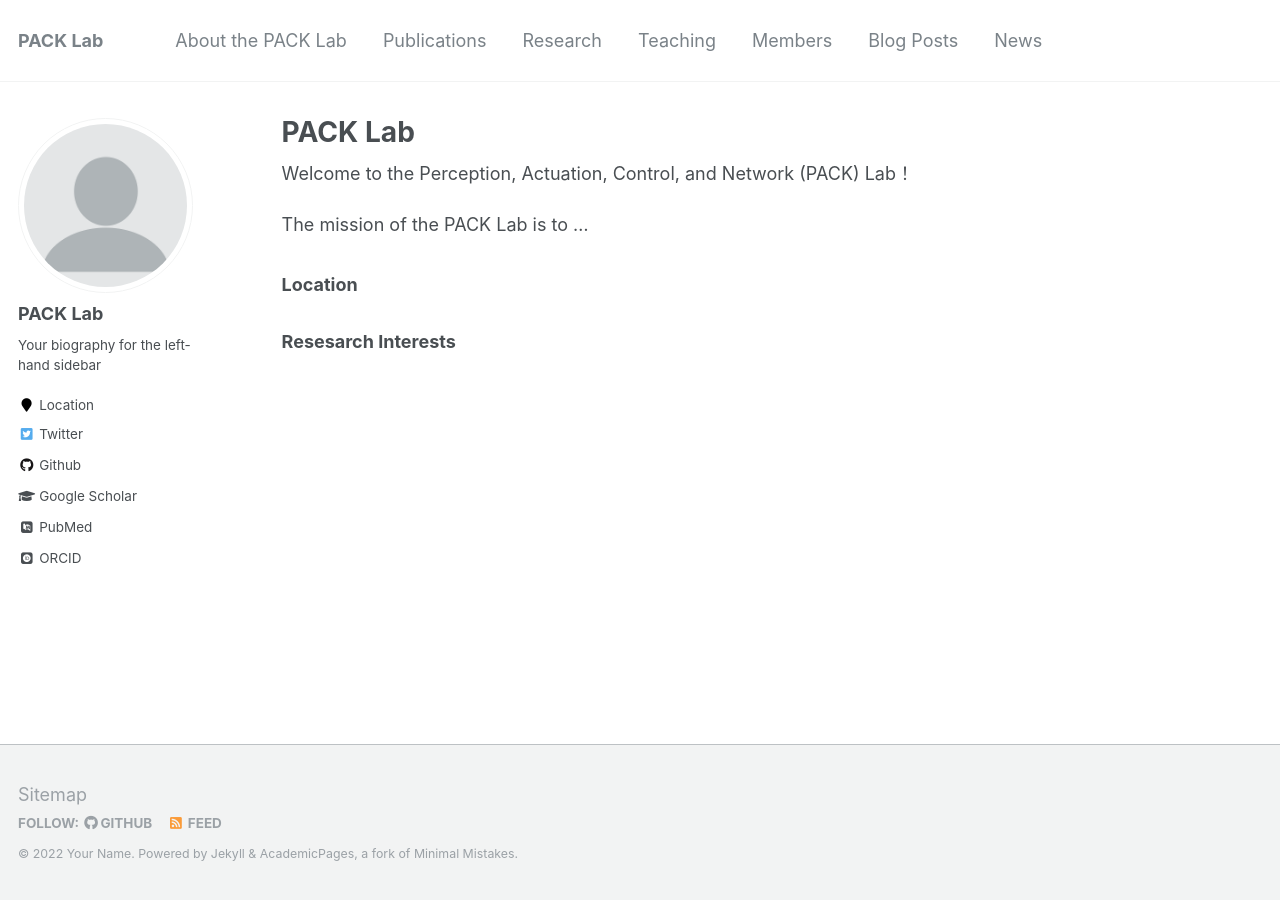
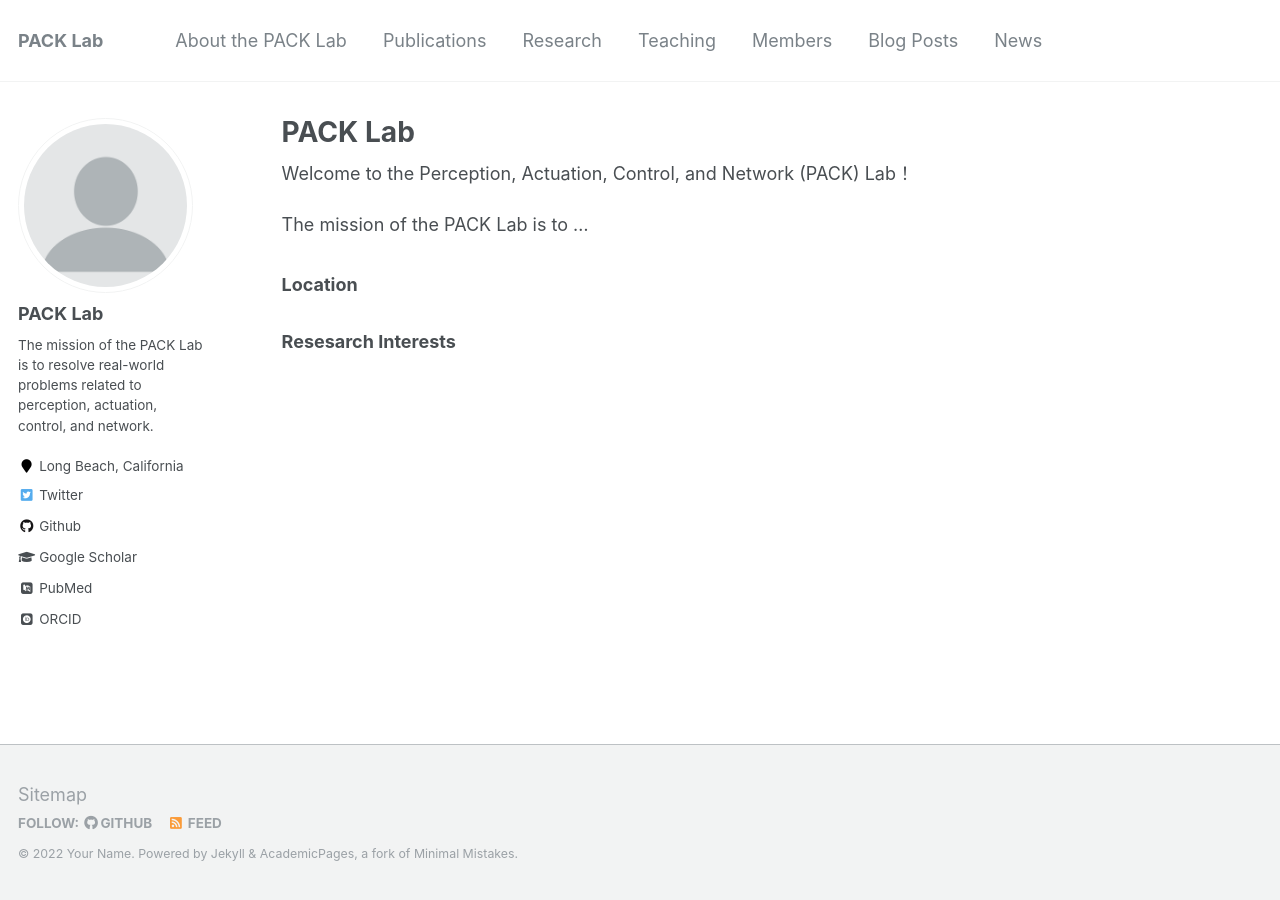
Before and after one commit to pack-lab/pack-lab.github.io, a Jekyll site: the page built from _pages/about.md, in a window 1280 px wide. Built offline with Jekyll 4.4.1, drawn with Linux system fonts in a browser that asks for light colours; some web fonts are replaced.

Commit message:
Update _config.yml

```diff
--- a/_config.yml
+++ b/_config.yml
@@ -82,8 +82,8 @@
 author:
   name             : "PACK Lab"
   avatar           : "profile.png"
-  bio              : "Your biography for the left-hand sidebar"
-  location         : "Location"
+  bio              : "The mission of the PACK Lab is to resolve real-world problems related to perception, actuation, control, and network. "
+  location         : "Long Beach, California"
   employer         :
   pubmed           : "https://www.ncbi.nlm.nih.gov/pubmed/?term=john+snow"
   googlescholar    : "http://yourfullgooglescholarurl.com"
```
